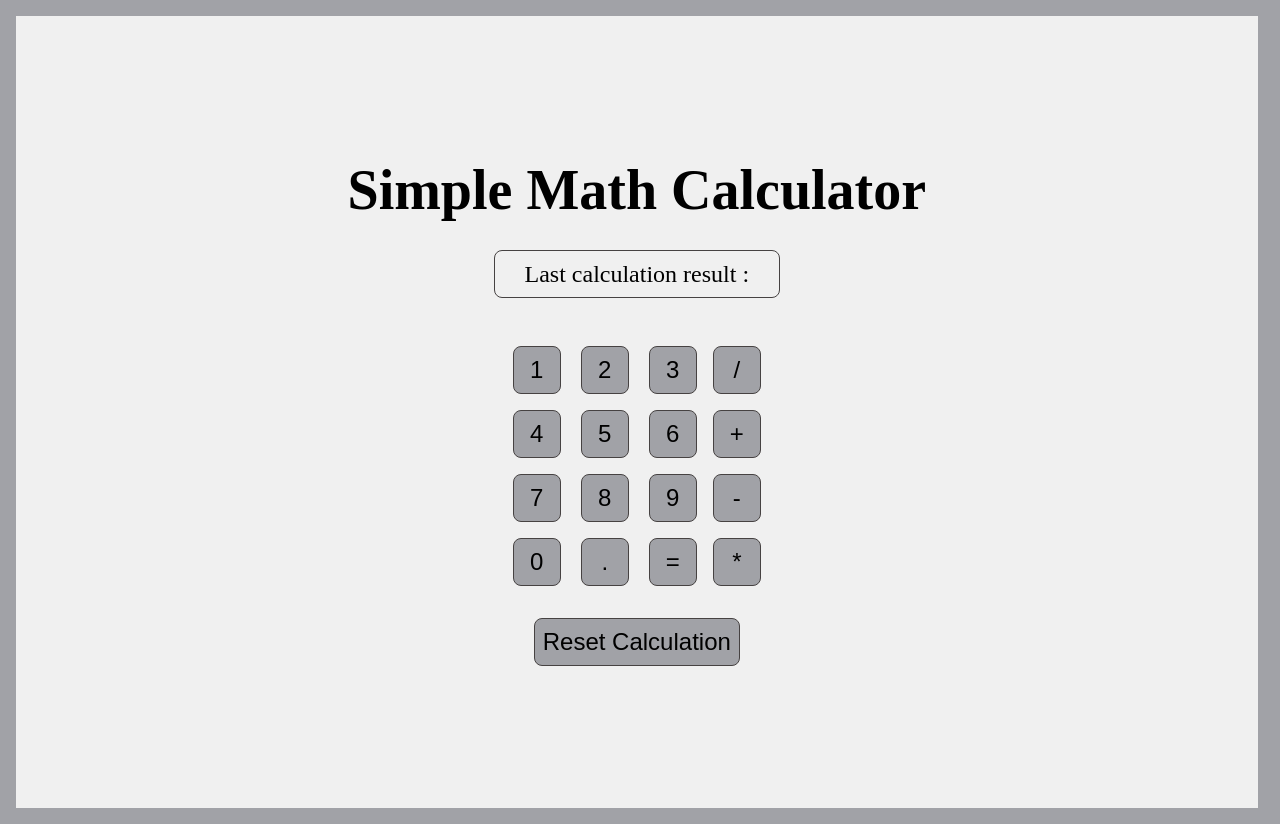
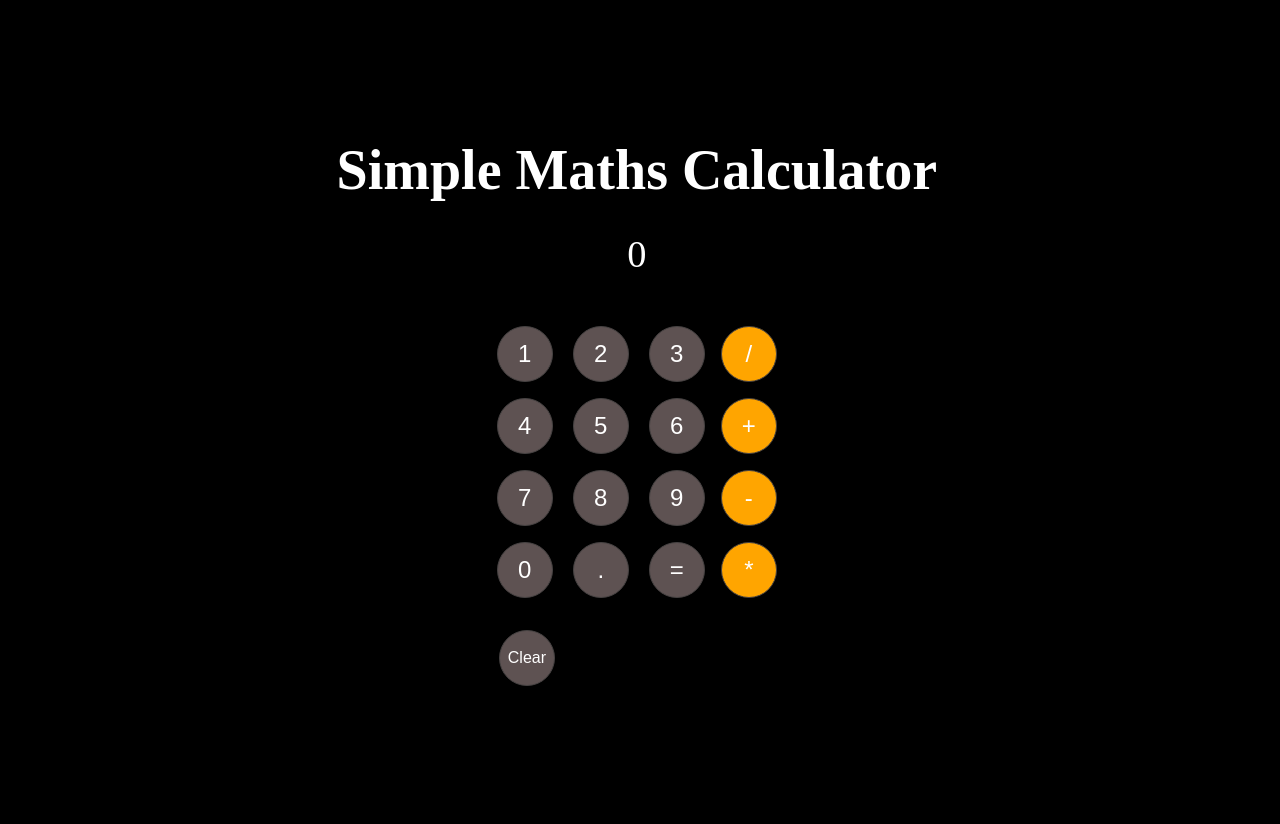
Before and after one commit to SayyedHassanBacha-SHB/Simple-Maths-Calculator, a plain HTML site: page index.html in a window 1280 px wide. Drawn offline with Linux system fonts and the light colour scheme.

Commit message:
Fix : Redesign of layout

```diff
--- a/index.html
+++ b/index.html
@@ -8,7 +8,7 @@
 </head>
 <body>
     <div class="calculator-box">
-        <h1 class="heading">Simple Math Calculator</h1>
+        <h1 class="heading">Simple Maths Calculator</h1>
         <p class="show-calculation"></p>
 
     <div class="claculator-inner-box">
@@ -43,8 +43,8 @@
         </div>
 		</div>
         </div>
-		<div>
-        <button class="reset" onclick="reset()">Reset Calculation</button>
+		<div class="reset-div">
+        <button class="reset" onclick="reset()">Clear</button>
 		</div>
     </div>
 
--- a/script.js
+++ b/script.js
@@ -2,7 +2,7 @@ let calculation = localStorage.getItem("lastCalculation") || "";
 // console.log(`Last calculation result : ${calculation} `);
 
 const paraElm = document.querySelector(".show-calculation");
-paraElm.innerText = `Last calculation result : ${calculation} `;
+paraElm.innerText = `${calculation}`|| 0;
 
 function appendtoCaculation(str){
     calculation += str;
--- a/style.css
+++ b/style.css
@@ -5,8 +5,8 @@
 }
 
 :root {
-    --body-color : #a1a2a7;
-    --box-color : #f0f0f0;
+    --body-color : #000000;
+    --box-color : #000000;
     --calculationbox-color : #ffffff;
 }
 
@@ -29,15 +29,16 @@ body {
 .heading {
     font-size: clamp(2.5rem,5vw,3.5rem);
     margin-bottom: clamp(0.8rem,1vw,1.2rem);
+    color: white;
 }
 
 .show-calculation {
     width: 23%;
-    font-size: clamp(1rem,3vw,1.5rem);
-    border: 1px solid rgb(70, 66, 66);
+    font-size: clamp(1.5rem,3vw,2.5rem);
     border-radius: clamp(0.2rem,1vw,0.5rem);
-    padding: clamp(0.3rem,1vw,0.6rem);
-    margin: clamp(0.7rem,1.5vw,1rem);
+    padding: clamp(0.2rem,1vw,0.5rem);
+    margin: clamp(0.3rem,1.5vw,0.6rem);
+    color: white;
 }
 
 .claculator-inner-box {
@@ -55,17 +56,27 @@ body {
 button {
     font-size: clamp(1rem,3vw,1.5rem);
     font-weight: 400;
-    height: clamp(2rem,5vw,3rem);
-    width: clamp(2rem,5vw,3rem);
-    background-color: var(--body-color);
-    color: #000000;
+    height: clamp(2.5rem,5vw,3.5rem);
+    width: clamp(2.5rem,5vw,3.5rem);
+    background-color: rgb(94, 82, 82);
     border: 0.1px solid rgb(70, 66, 66);
-    border-radius: clamp(0.3rem,1vw,0.5rem);
+    border-radius: 50%;
     padding: 0.5rem;
     margin : 0.5rem;
+    color: white;
+
+}
+
+.operators button {
+    background-color: orange;
+}
+
+.reset-div {
+    position: relative;
+    left: -110px;
 }
 
 .reset {
-    width:  100%;
+    font-size: clamp(0.6rem,2vw,1rem);
     margin: 0px;
 }
```
